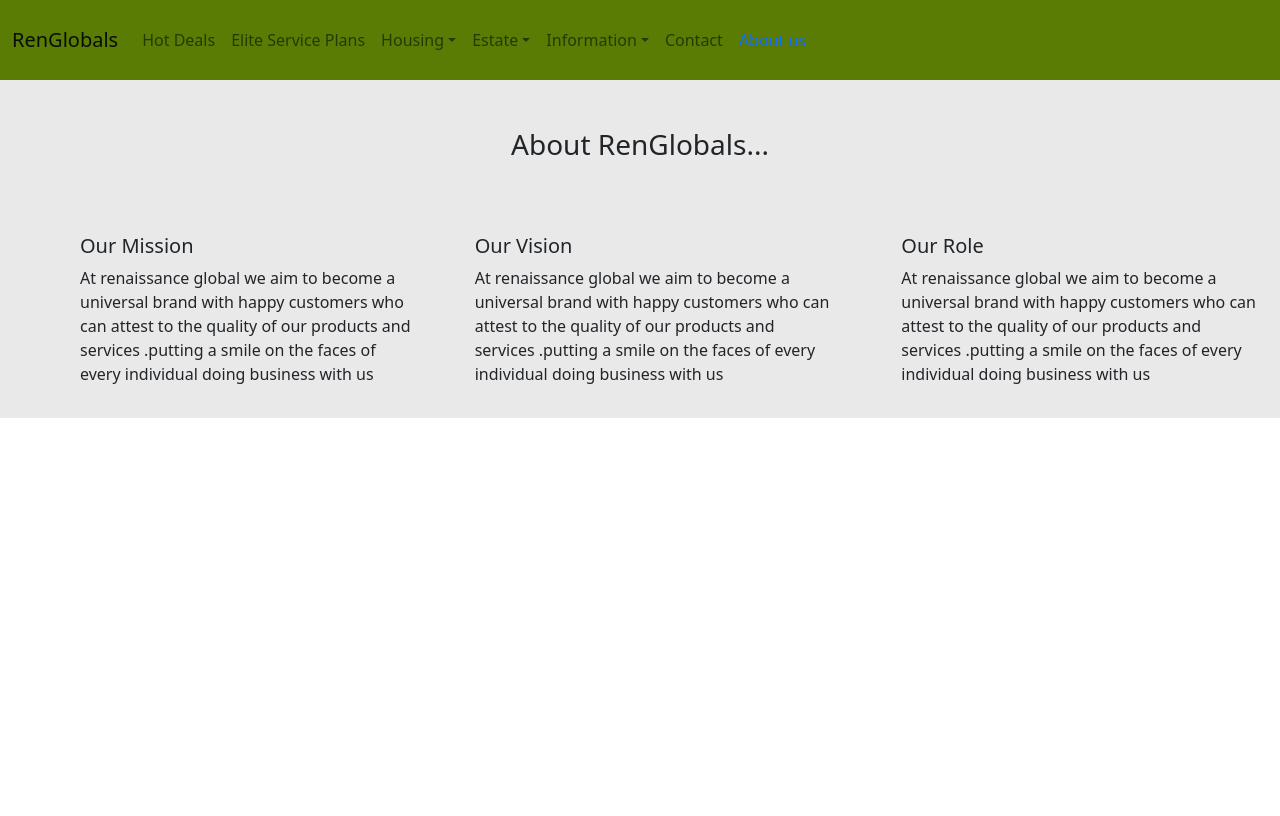
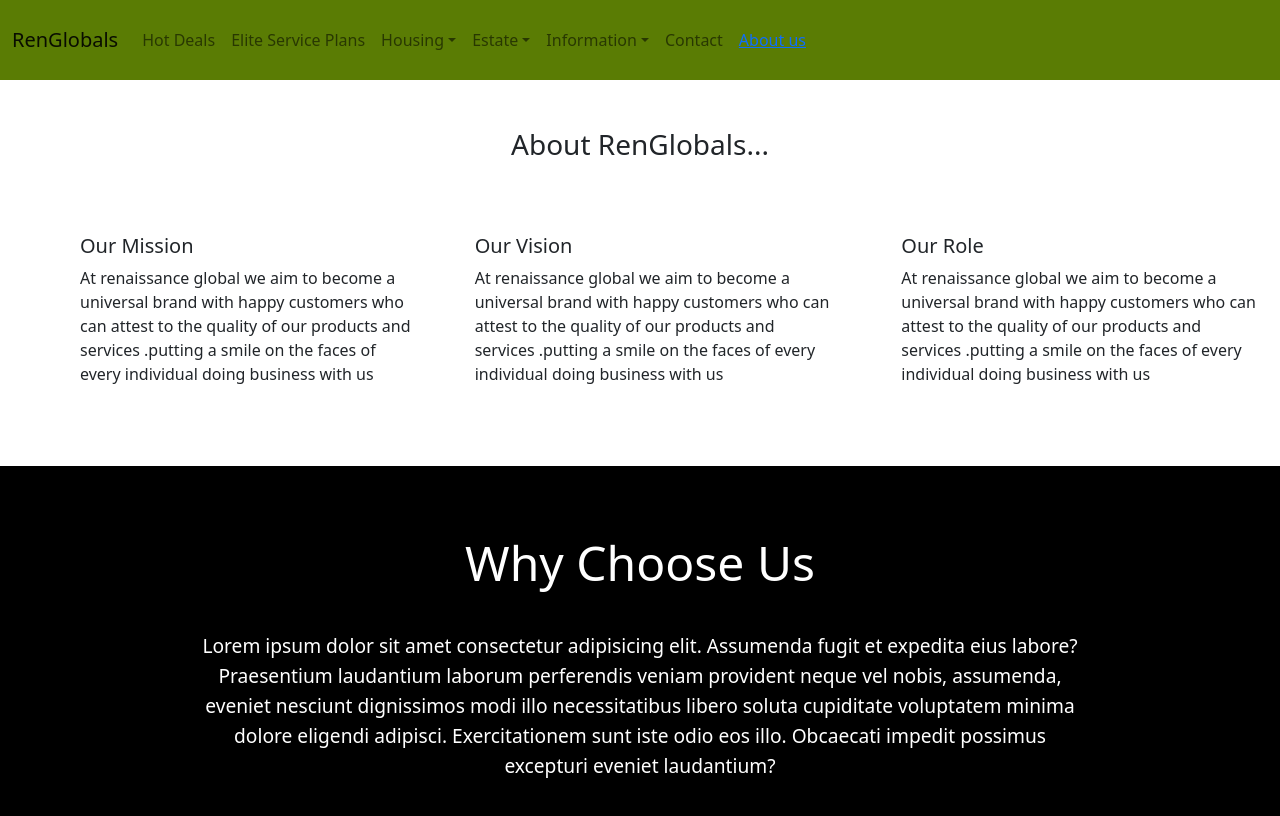
Before and after one commit to diamond-nicholas/Renglobals-real-estate, a React (Create React App) app: page /about in a window 1280 px wide. Shown: the top 816 px of the page. Built offline with nearby package versions, Linux system fonts and the light colour scheme; some icons are missing.

Commit message:
add why choose us section

```diff
--- a/src/Pages/About/About.jsx
+++ b/src/Pages/About/About.jsx
@@ -54,6 +54,18 @@ const About = () => {
             </article>
           </section>
         </section>
+        <section className='why_choose_us'>
+          <h3>Why Choose Us</h3>
+          <p>
+            Lorem ipsum dolor sit amet consectetur adipisicing elit. Assumenda
+            fugit et expedita eius labore? Praesentium laudantium laborum
+            perferendis veniam provident neque vel nobis, assumenda, eveniet
+            nesciunt dignissimos modi illo necessitatibus libero soluta
+            cupiditate voluptatem minima dolore eligendi adipisci.
+            Exercitationem sunt iste odio eos illo. Obcaecati impedit possimus
+            excepturi eveniet laudantium?
+          </p>
+        </section>
       </div>
     </div>
   );
--- a/src/Pages/About/About.scss
+++ b/src/Pages/About/About.scss
@@ -1,10 +1,7 @@
 .about_main {
-  background: #e9e9e9;
-  // height: 100vh;
-
   .about_body {
-    // background: #e9e9e9;
     padding-top: 3rem;
+    padding-bottom: 3rem;
 
     h3 {
       text-align: center;
@@ -36,4 +33,28 @@
       }
     }
   }
+
+  .why_choose_us {
+    padding: 2rem 1rem;
+    background: #000;
+    display: flex;
+    justify-content: center;
+    align-items: center;
+    flex-direction: column;
+    height: 50vh;
+    h3 {
+      text-align: center;
+      color: #fff;
+      font-size: 3rem;
+      padding-bottom: 2rem;
+    }
+
+    p {
+      text-align: center;
+      color: #fff;
+      max-width: 900px;
+      line-height: 30px;
+      font-size: 1.2rem;
+    }
+  }
 }
```
